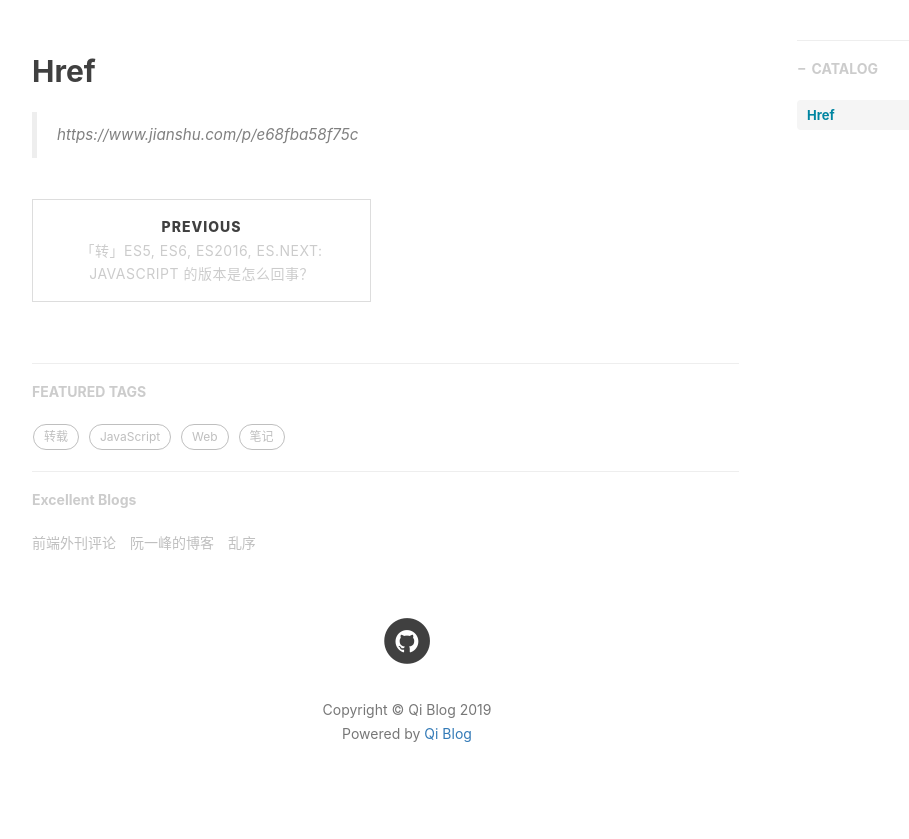
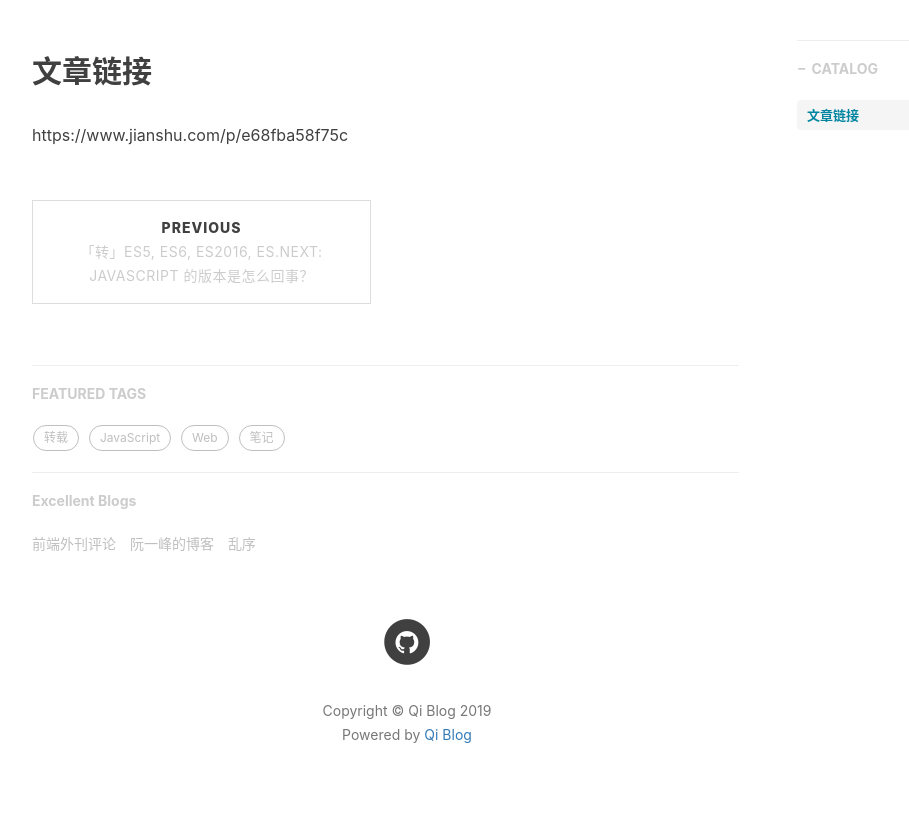
Before and after one commit to xqqaixuexi/xqqaixuexi.github.io, a Jekyll site: the page built from _posts/2019-07-21-js-my-blog.markdown, in a window 1280 px wide. Shown: the part 583-1422 px from the top of the page, without its empty margins (233-1142 px from the left). Built offline with Jekyll 4.4.1, drawn with Linux system fonts in a browser that asks for light colours; nearby versions of some CDN libraries; comment, search, counter and statistics services are not loaded.

Commit message:
Update 2019-07-21-js-my-blog.markdown

```diff
--- a/_posts/2019-07-21-js-my-blog.markdown
+++ b/_posts/2019-07-21-js-my-blog.markdown
@@ -14,6 +14,6 @@
 
 
 
-## Href
+## 文章链接
 
-> https://www.jianshu.com/p/e68fba58f75c
+https://www.jianshu.com/p/e68fba58f75c
```
